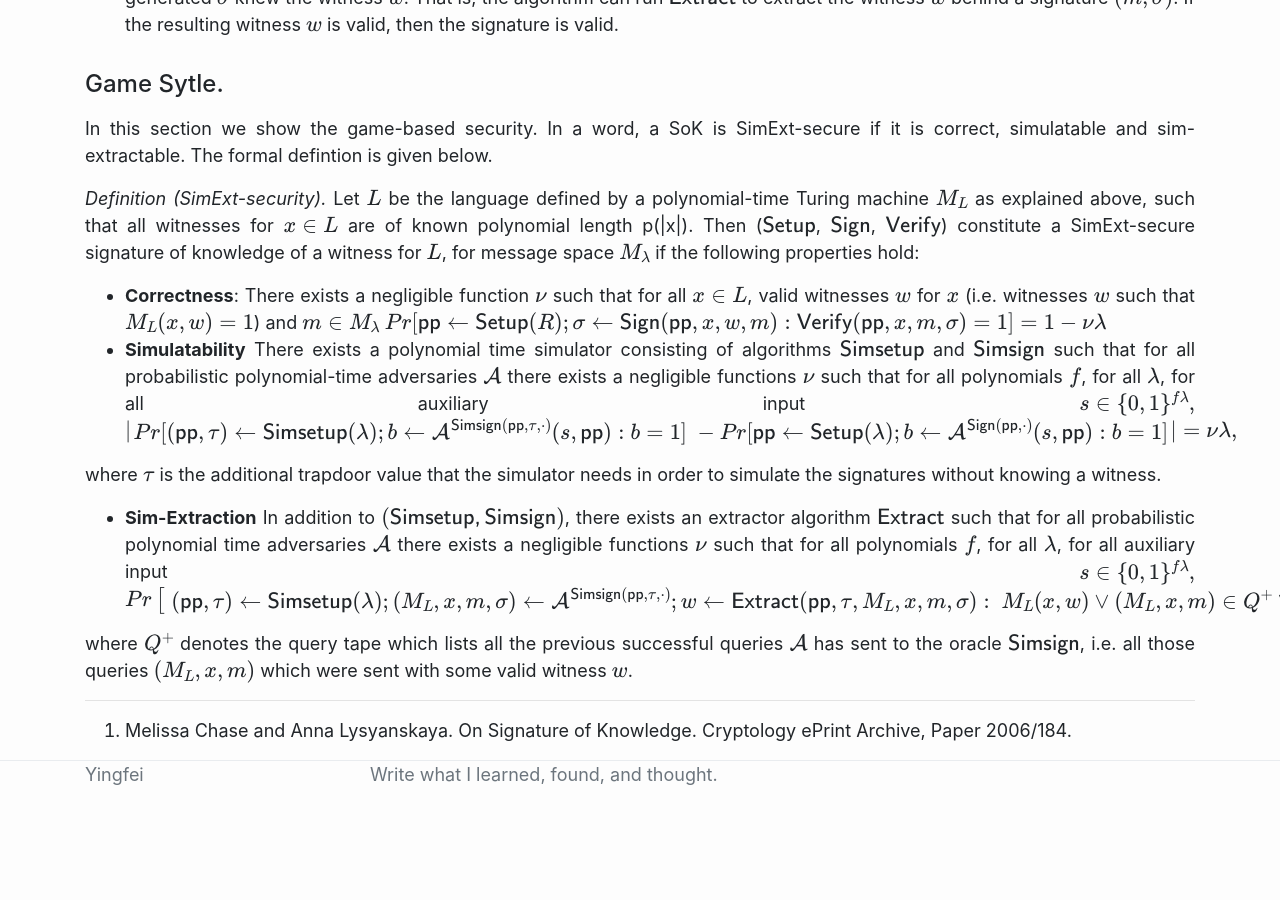
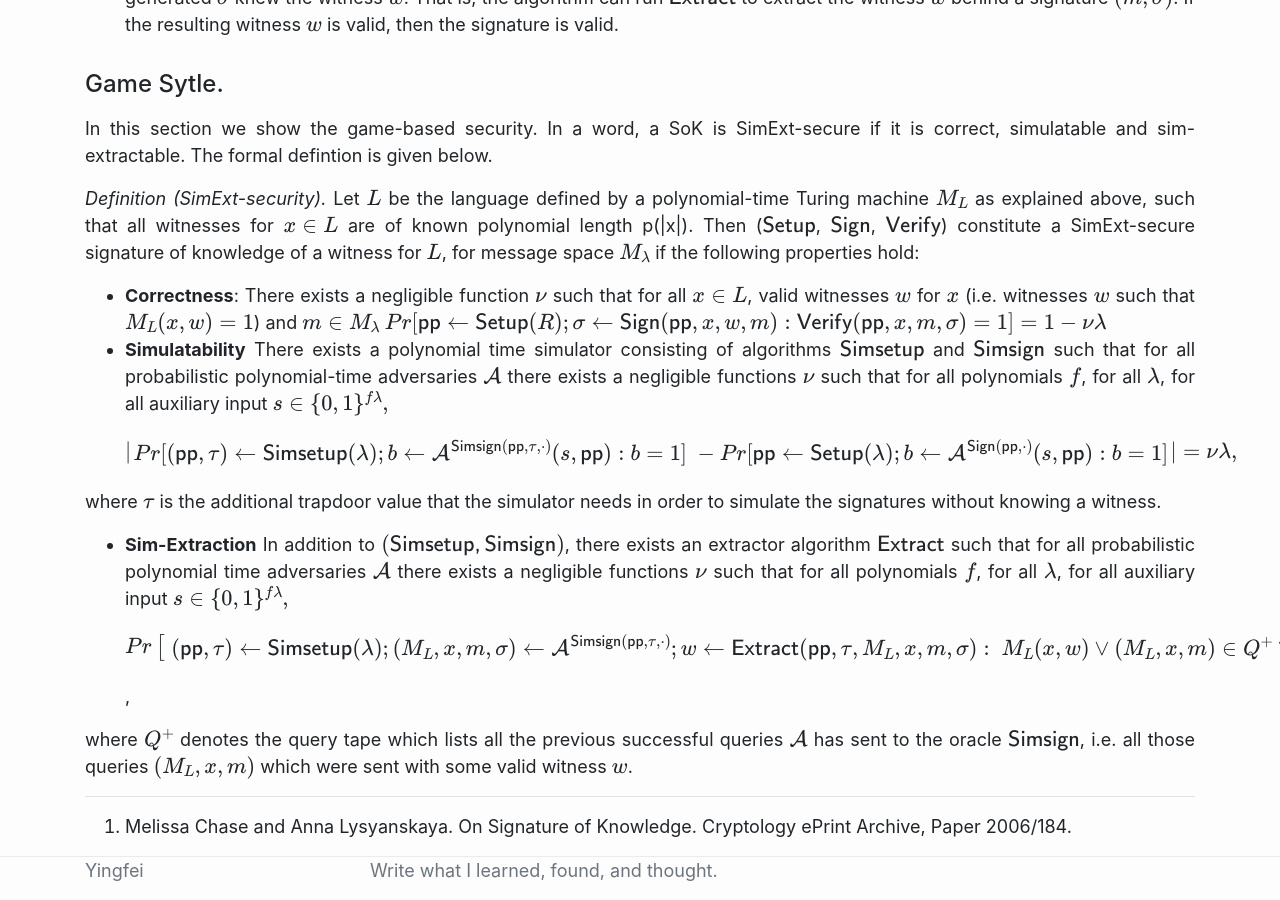
Before and after one commit to YanYingfei/yanyingfei.github.io, a Jekyll site: the page built from _posts/2023-11-07-Signature-of-Knowledge.md, in a window 1280 px wide and 900 px high, scrolled down 1732 px. Built offline with Jekyll 4.4.1, drawn with Linux system fonts in a browser that asks for light colours; formulas are drawn with MathJax 3; before the commit the page ends 2536 px from its top, so only the background shows below that.

Commit message:
Update 2023-11-07-Signature-of-Knowledge.md

```diff
--- a/_posts/2023-11-07-Signature-of-Knowledge.md
+++ b/_posts/2023-11-07-Signature-of-Knowledge.md
@@ -60,13 +60,13 @@ for $L$, for message space $\{ M_\lambda \}$ if the following properties hold:
 - **Correctness**: There exists a negligible function $\nu$ such that for all $x \in L$, valid witnesses $w$ for $x$ (i.e. witnesses $w$ such that $M_L(x,w) =1$) and $m \in M_\lambda$
 $\begin{equation} Pr[\mathsf{pp} \gets \mathsf{Setup}(R); \sigma \gets \mathsf{Sign}(\mathsf{pp},x, w, m):  \mathsf{Verify}(\mathsf{pp}, x, m, \sigma) = 1] = 1 - \nu{\lambda} \end{equation}$
 - **Simulatability** There exists a polynomial time simulator consisting of algorithms $\mathsf{Simsetup}$ and $\mathsf{Simsign}$ such that for all probabilistic polynomial-time adversaries $\mathcal{A}$ there exists a negligible functions $\nu$ such that for all polynomials $f$, for all $\lambda$, for all auxiliary input $$s \in \{0,1\}^{f{\lambda}},$$
-$\begin{equation} | \begin{aligned} Pr[(\mathsf{pp},\tau) \gets \mathsf{Simsetup}(\lambda); b\gets \mathcal{A}^{\mathsf{Simsign}(\mathsf{pp}, \tau,\cdot)}(s,\mathsf{pp}): b=1] \\ - Pr[\mathsf{pp} \gets \mathsf{Setup}(\lambda); b\gets \mathcal{A}^{\mathsf{Sign}(\mathsf{pp}, \cdot)}(s,\mathsf{pp}): b=1]\end{aligned} |= \nu{\lambda}, \end{equation}$
+\begin{equation} | \begin{aligned} Pr[(\mathsf{pp},\tau) \gets \mathsf{Simsetup}(\lambda); b\gets \mathcal{A}^{\mathsf{Simsign}(\mathsf{pp}, \tau,\cdot)}(s,\mathsf{pp}): b=1] \\ - Pr[\mathsf{pp} \gets \mathsf{Setup}(\lambda); b\gets \mathcal{A}^{\mathsf{Sign}(\mathsf{pp}, \cdot)}(s,\mathsf{pp}): b=1]\end{aligned} |= \nu{\lambda}, \end{equation}
 
 where $\tau$ is the additional trapdoor value that the simulator needs in order to simulate the signatures without knowing a witness.
 - **Sim-Extraction** In addition to $(\mathsf{Simsetup, Simsign})$, there exists an extractor algorithm $\mathsf{Extract}$ such that for all probabilistic polynomial time adversaries $\mathcal{A}$ there exists a negligible functions $\nu$ such that for all polynomials $f$,  for all $\lambda$, for all auxiliary input $$s \in \{0,1\}^{f{\lambda}},$$
-$\begin{equation} Pr\left[\begin{aligned} (\mathsf{pp},\tau) \gets \mathsf{Simsetup}(\lambda); (M_L,x,m,\sigma) \gets \mathcal{A}^{\mathsf{Simsign}(\mathsf{pp}, \tau,\cdot)}; \\
+\begin{equation} Pr\left[\begin{aligned} (\mathsf{pp},\tau) \gets \mathsf{Simsetup}(\lambda); (M_L,x,m,\sigma) \gets \mathcal{A}^{\mathsf{Simsign}(\mathsf{pp}, \tau,\cdot)}; \\
 w \gets \mathsf{Extract}(\mathsf{pp}, \tau, M_L, x, m, \sigma):\\ M_L(x,w) \vee (M_L, x, m) \in Q^{+} \vee \lnot \mathsf{Verify}(\mathsf{pp},M_L, x, m, \sigma)
-\end{aligned} \right] = 1 - \nu(\lambda) \end{equation},$
+\end{aligned} \right] = 1 - \nu(\lambda) \end{equation},
 
 where $Q^+$ denotes the query tape which lists all the previous successful queries $\mathcal{A}$ has sent to the oracle $\mathsf{Simsign}$, i.e. all those queries $(M_L, x, m)$ which were sent with some valid witness $w$.
 
```
